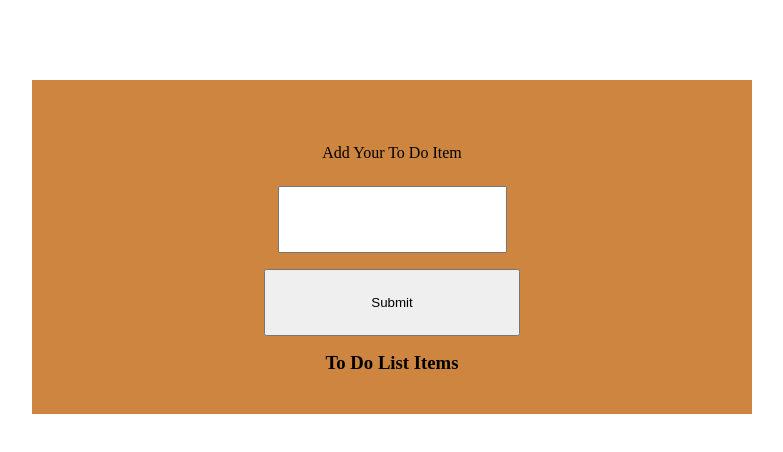
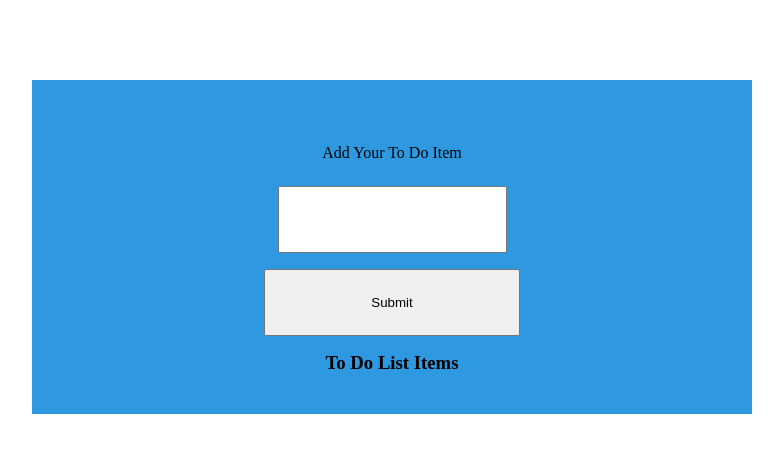
Before and after one commit to uodeeb/todo-list-app, a plain HTML site: page index.html in a window 1280 px wide. Shown: the whole page, without its empty margins (248-1031 px from the left). Drawn offline with Linux system fonts and the light colour scheme.

Commit message:
change the color

```diff
--- a/style.css
+++ b/style.css
@@ -5,7 +5,7 @@
 
 #main__cont{
     margin-top: 10vh;
-    background-color: peru;
+    background-color: rgb(46, 153, 224);
     width: 50vw;
     height: auto;
     padding: 5vh;
```
